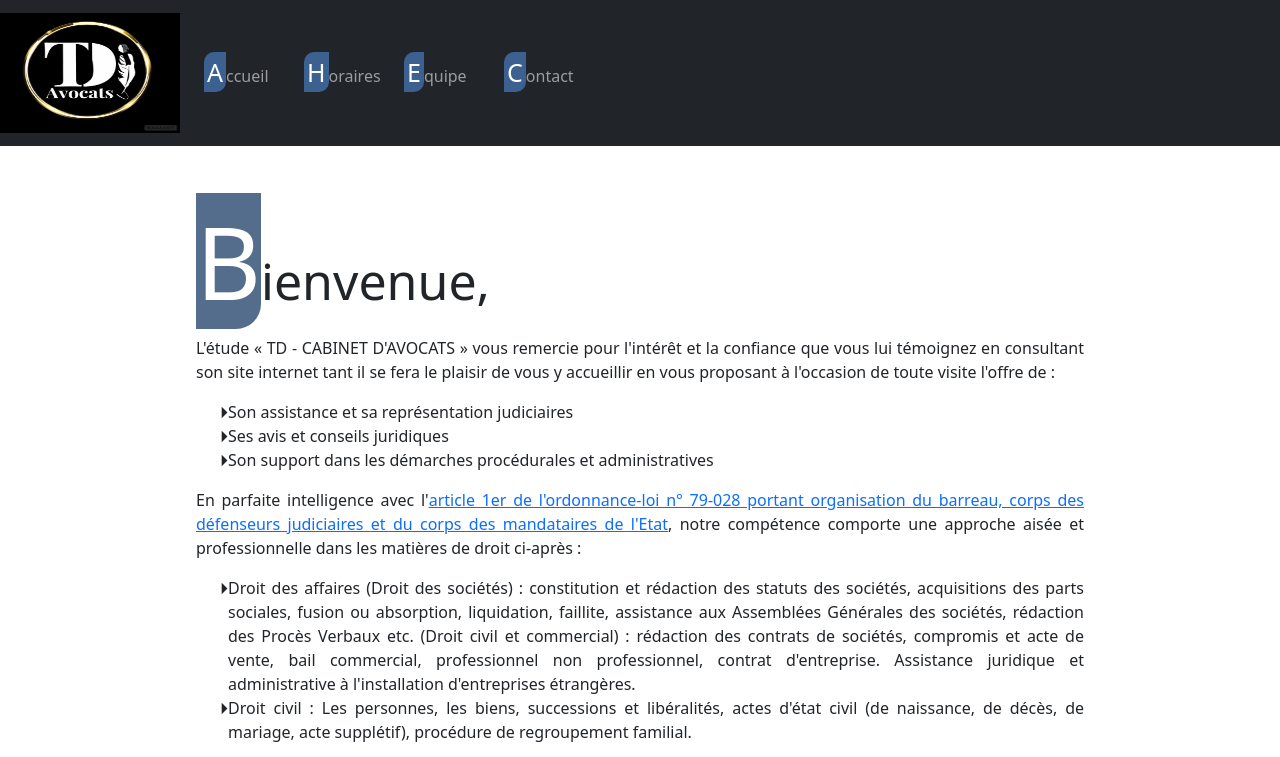
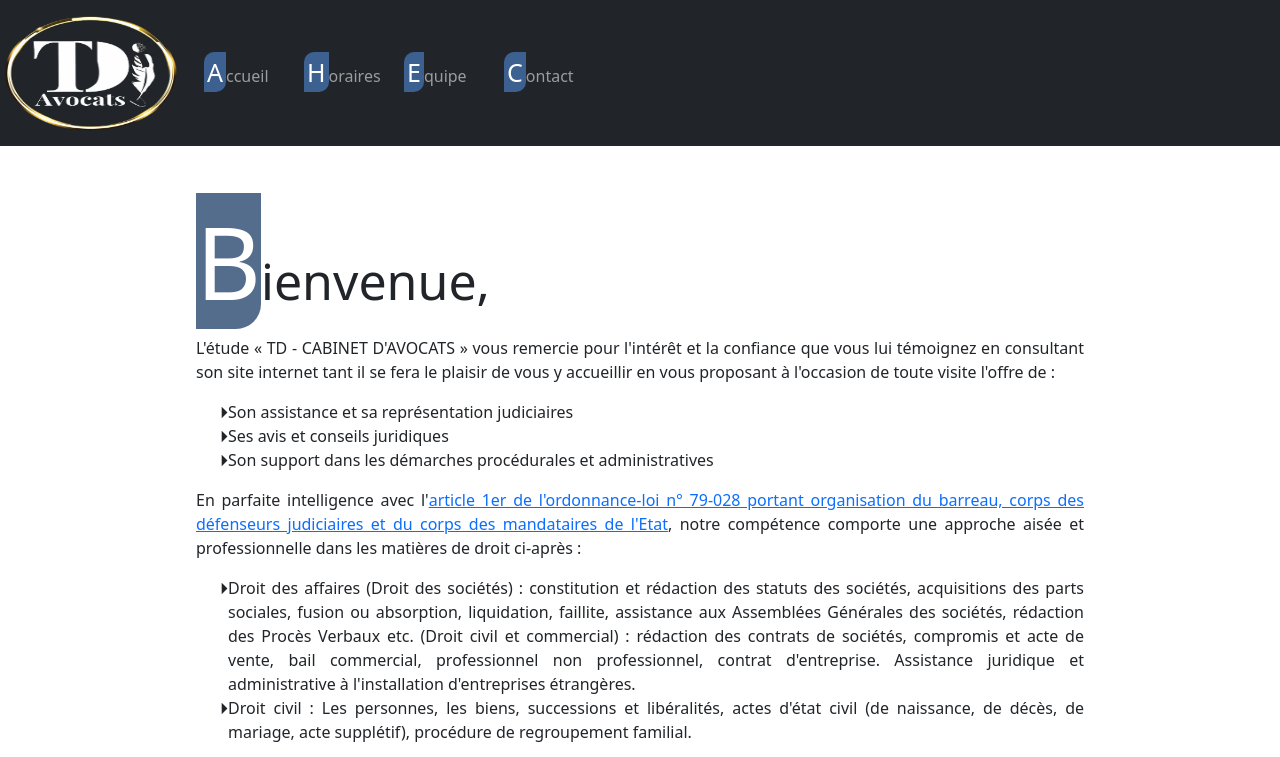
Before and after one commit to Kasamba5i/tdavocats, a plain HTML site: page index.html in a window 1280 px wide. Shown: the top 757 px of the page. Drawn offline with nearby package versions, Linux system fonts and the light colour scheme.

Commit message:
update right td logo

```diff
--- a/index.html
+++ b/index.html
@@ -7,7 +7,7 @@
         <!--<meta http-equiv="refresh" content="5">-->
         <title>TD Avocats</title>
         <!--<link rel="shortcut icon" href="favicon.ico" type="image/x-icon">-->
-        <link rel="shortcut icon" href="images/logo-td.jpg" type="image/x-icon">
+        <link rel="shortcut icon" href="images/tdlogo-ok.png" type="image/x-icon">
 
         <!-- Bootstrap core CSS -->
         <link href="bootstrap-5.0.2-dist/css/bootstrap.min.css" rel="stylesheet">
@@ -65,7 +65,7 @@
         <!--Menu-->
         <nav class="navbar navbar-expand-lg fixed-top navbar-dark bg-dark">
             <a class="navbar-brand mr-auto mr-lg-0" href="#">
-                <img src="images/tdlogo2.jpg" alt="">
+                <img src="images/tdlogo-ok.png" alt="">
             </a>
             <button class="navbar-toggler p-0 border-0" style="margin-right: 10px;" type="button" data-toggle="offcanvas">
                 <span class="navbar-toggler-icon"></span>
```
Also changed, not shown: images/tdlogo-ok.png (added), 1 other file.
